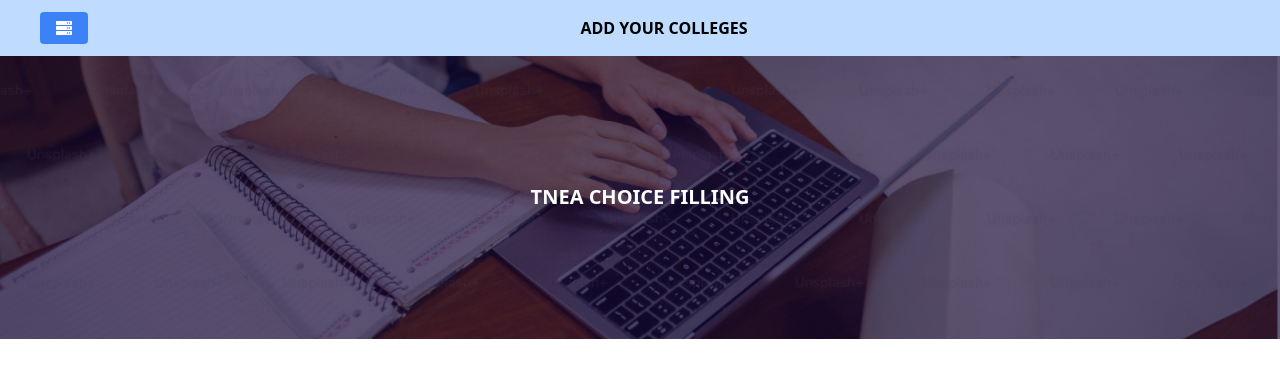
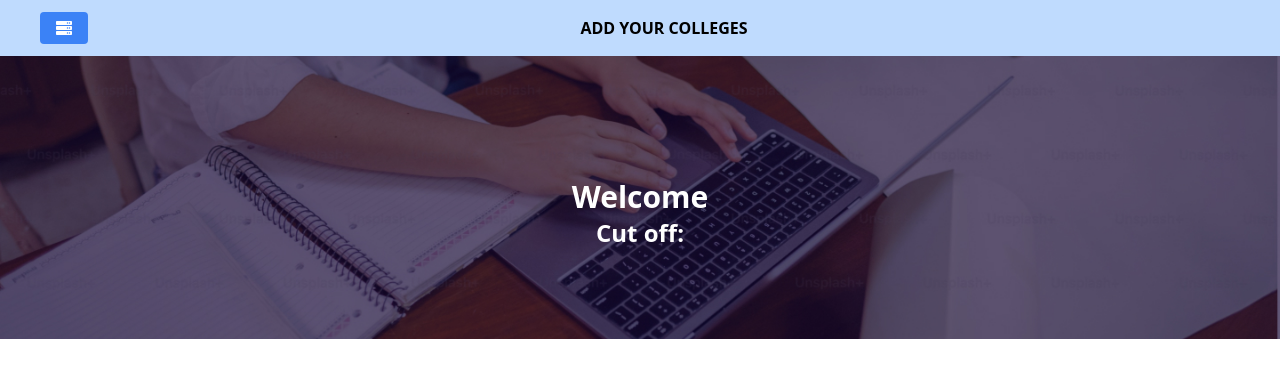
Before and after one commit to Mukunthan-A-R/CCE, a React (Vite) app: page /home in a window 1280 px wide. Shown: the top 377 px of the page. Built offline with nearby package versions, Linux system fonts and the light colour scheme.

Commit message:
Modified banner details

```diff
--- a/src/components/HomeUi.jsx
+++ b/src/components/HomeUi.jsx
@@ -2,8 +2,10 @@ import React from 'react'
 import { Link } from 'react-router-dom'
 import Banner from "../assets/Banner.jpg";
 import { FaServer } from "react-icons/fa";
-
+import { useRecoilValue } from 'recoil';
+import { userData } from '../data/atoms';
 const HomeUi = () => {
+  const {cutOff,name,email} = useRecoilValue(userData)
   return (
     <>
         <div className="bg-blue-200 w-full h-14 px-10 flex items-center">
@@ -15,9 +17,12 @@ const HomeUi = () => {
         <h1 className="w-full text-center font-bold">ADD YOUR COLLEGES</h1>
       </div>
       <div className="relative">
-        <img src={Banner} className="w-full mb-10 object-cover" />
-        <h2 className="absolute inset-0 flex items-center justify-center text-white font-bold text-xl">TNEA CHOICE FILLING</h2>
-      </div>
+  <img src={Banner} className="w-full mb-10 object-cover" />
+        <h2 className="absolute inset-0 top-1/6 flex items-center justify-center text-white font-bold text-3xl">Welcome {name}</h2>
+        <h2 className="absolute inset-0 top-1/4 flex items-center justify-center text-white font-semibold text-2xl">Cut off: {cutOff}</h2>
+
+</div>
+
     </>
   )
 }
```
